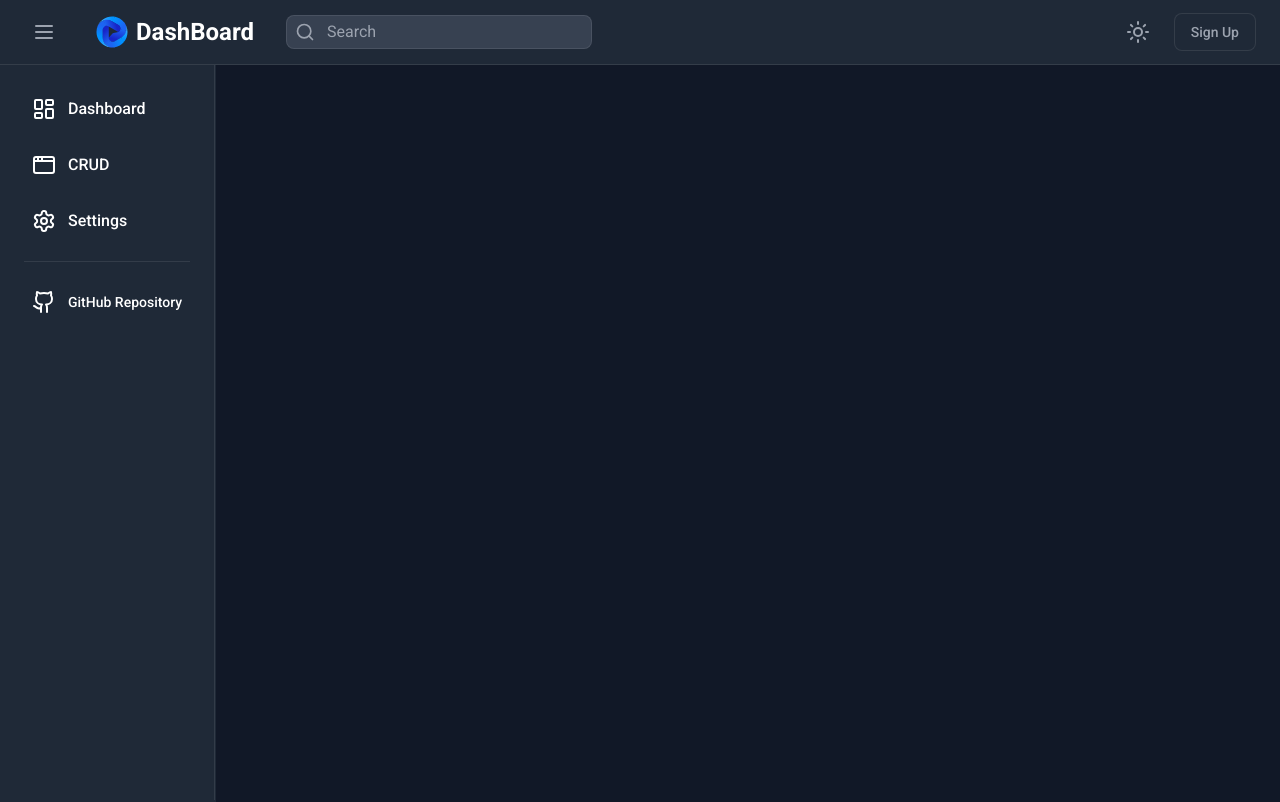
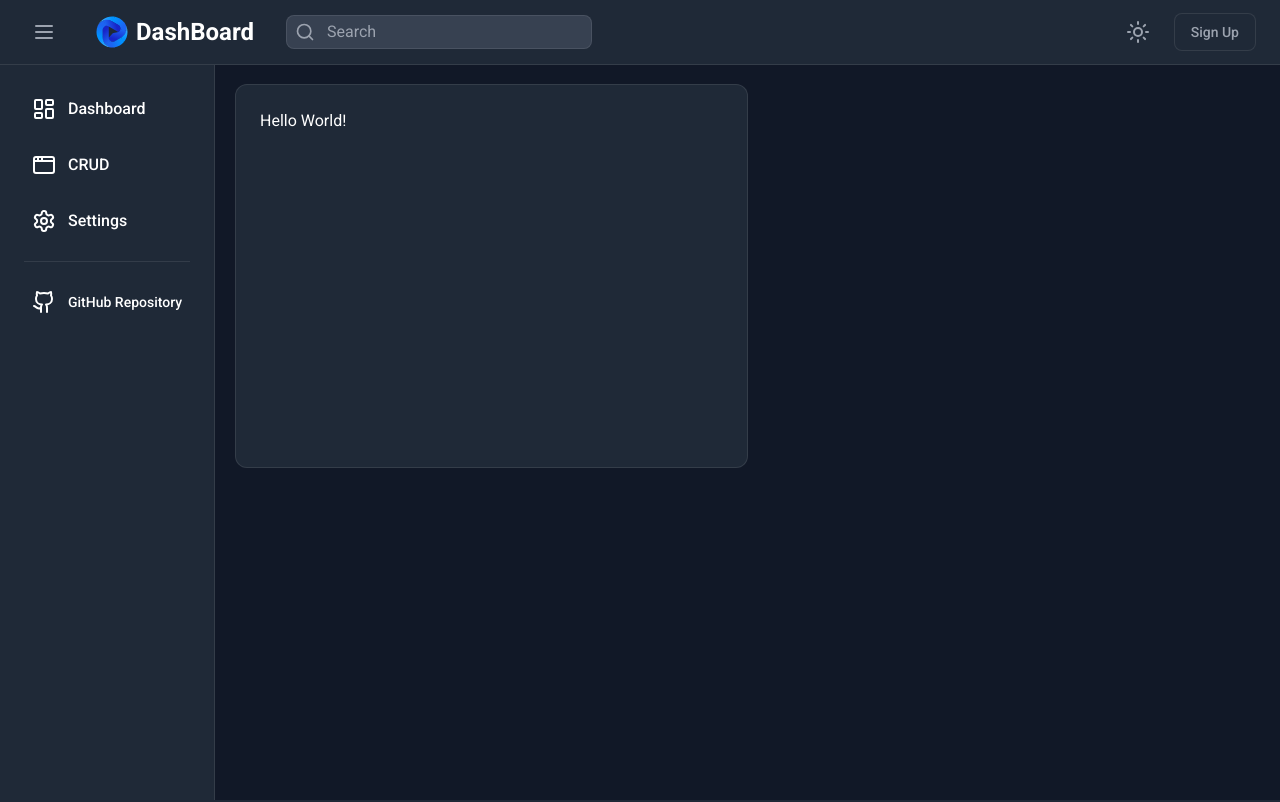
Before and after one commit to Vlas-Pravsha/Project, a Next.js app: page / in a window 1280 px wide. Shown: the top 802 px of the page. Built offline with nearby package versions, Linux system fonts and the light colour scheme; no server answers.

Commit message:
style: finished with SideBar

```diff
--- /dev/null
+++ b/src/app/context/AuthContext.tsx
@@ -0,0 +1,44 @@
+'use client'
+
+import type { ReactNode } from 'react'
+import { createContext, useContext, useEffect, useMemo, useState } from 'react'
+import type { User } from 'firebase/auth'
+import { GoogleAuthProvider, onAuthStateChanged, signInWithPopup, signOut } from 'firebase/auth'
+import { auth } from '@/../firebase'
+
+const AuthContext = createContext<{
+  user: User | null
+  googleSignIn: () => void
+  logOut: () => void
+} | null>(null)
+
+function googleSignIn() {
+  const provider = new GoogleAuthProvider()
+  signInWithPopup(auth, provider)
+}
+
+export function AuthContextProvider({ children }: { children: ReactNode }) {
+  const [user, setUser] = useState<User | null>(null)
+
+  const logOut = () => {
+    signOut(auth)
+  }
+
+  useEffect(() => {
+    const unsubscribe = onAuthStateChanged(auth, (currentUser) => {
+      setUser(currentUser)
+    })
+
+    return () => unsubscribe()
+  }, [])
+
+  const value = useMemo(() => ({ user, googleSignIn, logOut }), [user])
+
+  return (
+    <AuthContext.Provider value={value}>{children}</AuthContext.Provider>
+  )
+}
+
+export function UserAuth() {
+  return useContext(AuthContext)
+}
--- a/src/app/page.tsx
+++ b/src/app/page.tsx
@@ -2,6 +2,8 @@ import MainLayout from '@/components/layout/MainLayout'
 
 export default function Home() {
   return (
-    <MainLayout />
+    <MainLayout>
+      <div className="w-3/6 h-96 bg-componentBg border border-borderColor rounded-xl p-6">Hello World!</div>
+    </MainLayout>
   )
 }
--- a/src/app/sign-up/page.tsx
+++ b/src/app/sign-up/page.tsx
@@ -142,12 +142,12 @@ export default function SignUp() {
             <p className="text-sm text-center text-gray-400 mb-4">OR CONTINUE WITH</p>
             <div className="space-y-2">
               <Button variant="secondary" size="lg" className="w-full bg-transparent border-gray-700 flex items-center justify-center">
+                <Chrome className="mr-2 h-4 w-4" />
+                Google
+              </Button>
+              <Button variant="secondary" size="lg" className="w-full bg-transparent border-gray-700 flex items-center justify-center">
                 <Github className="mr-2 h-4 w-4" />
                 GitHub
-              </Button>
-              <Button variant="secondary" size="lg" className="w-full bg-transparent border-gray-700 flex items-center justify-center">
-                <Chrome className="mr-2 h-4 w-4" />
-                Google
               </Button>
             </div>
           </div>
--- a/src/components/NavBar.tsx
+++ b/src/components/NavBar.tsx
@@ -21,7 +21,7 @@ function Sidebar({ open }: { open: boolean }) {
   ]
 
   return (
-    <div className={`${open ? 'px-6' : 'px-2'} py-6 duration-300 fixed top-[71px] bottom-0 flex-col border-r border-borderColor bg-gray-800 z-10 -mt-1.5`}>
+    <div className={`${open ? 'px-6' : 'px-2'} py-6 duration-300 fixed top-[65px] bottom-0 flex-col bg-gray-800 z-10`}>
       <div className="flex flex-col gap-4 pb-5 border-b border-borderColor">
         {sidebar.map((item, index) => (
           <NavItem key={index} item={item} open={open} />
--- a/src/components/Profile.tsx
+++ b/src/components/Profile.tsx
@@ -54,7 +54,16 @@ function Profile() {
                   </Link>
                 ))}
               </div>
-              <Button variant="secondary" size="sm" className="mt-2" onClick={() => signOut(auth)}>Log Out</Button>
+              <Button
+                variant="secondary"
+                size="sm"
+                className="mt-2"
+                onClick={() => {
+                  signOut(auth)
+                }}
+              >
+                Log Out
+              </Button>
 
             </div>
           ))}
--- a/src/components/layout/MainLayout.module.css
+++ b/src/components/layout/MainLayout.module.css
@@ -5,21 +5,33 @@
     grid-template-areas:
       "h h"
       "n c";
-    grid-template-columns: 216px 1fr;
+    grid-template-rows: 64px 1fr;
+    transition-duration: 200ms;
   }
 
-  .app {
-    min-height: 1360px;
-    background-color: var(--dark-blue-bg);
-    grid-area: c;
+  .shortTab{
+    grid-template-columns: 56px 1fr;
+  }
+
+  .largeTap{
+    grid-template-columns: 215px 1fr;
   }
 
   .nav {
     grid-area: n;
+    border-right: 1px solid var(--border-color);
   }
+
   .header {
     grid-area: h;
   }
+
+  .app {
+    background-color: var(--dark-blue-bg);
+    padding: 20px;
+    grid-area: c;
+  }
+
 
   @media (max-width: 1024px) {
     .container {
--- a/src/components/layout/MainLayout.tsx
+++ b/src/components/layout/MainLayout.tsx
@@ -5,11 +5,11 @@ import styles from './MainLayout.module.css'
 import Sidebar from '@/components/NavBar'
 import Header from '@/components/Header'
 
-function MainLayout() {
+function MainLayout({ children }: { children: React.ReactNode }) {
   const [open, setOpen] = useState(false)
 
   return (
-    <div className={styles.container}>
+    <div className={`${open ? styles.shortTab : styles.largeTap} ${styles.container}`}>
       <div className={styles.header}>
         <Header setOpen={setOpen} />
       </div>
@@ -17,7 +17,7 @@ function MainLayout() {
         <Sidebar open={!open} />
       </div>
       <div className={styles.app}>
-        <div>Hello World!</div>
+        {children}
       </div>
     </div>
   )
```
